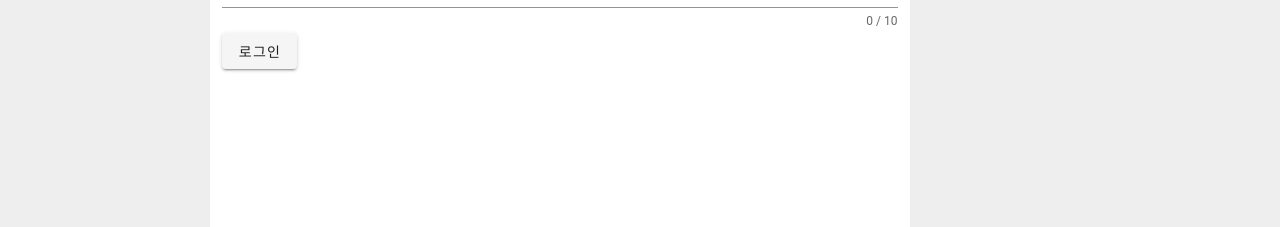
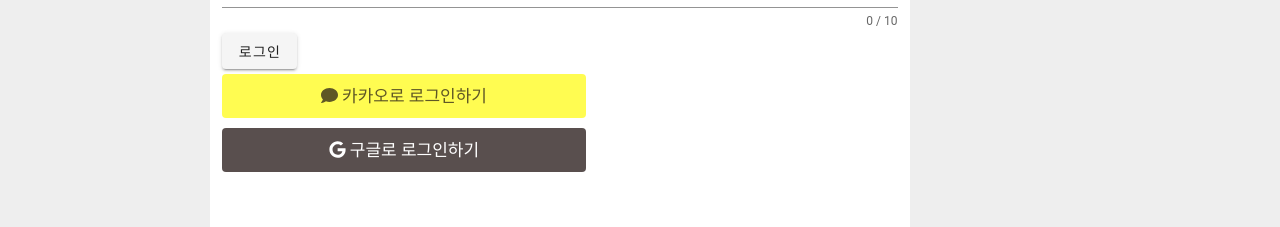
Before and after one commit to we-are-green-thumb/GreenThumb-FrontEnd, a Vue app: page /login in a window 1280 px wide. Shown: the part 291-518 px from the top of the page. Built offline with nearby package versions, Linux system fonts and the light colour scheme; no server answers.

Commit message:
[Add] localstorage 새로고침 수정중 20211213-17:04

```diff
--- a/src/App.vue
+++ b/src/App.vue
@@ -66,8 +66,12 @@ export default {
 };
 </script>
 
-<style scoped>
+<style>
 .v-tab {
   font-size: 18px;
 }
+
+ol, ul {
+    list-style: none;
+}
 </style>
--- a/src/components/myPlant/MyplantRealList.vue
+++ b/src/components/myPlant/MyplantRealList.vue
@@ -14,7 +14,7 @@
           <h3>식물을 등록해주세요</h3>
         </div>
       </li>
-      <div v-for="(u, i) in myplant" :key="i">
+      <div v-for="(u, i) in userInfo" :key="i">
         <li class="myplantform">
           <div>
             <img class="imgSize" :src="u.imageUrl" />
@@ -23,6 +23,8 @@
             <h3>{{ u.plantNickname }}</h3>
             <a> {{ u.water }}일 뒤 물을 주세요! </a><br />
             <a> 온도는 {{ u.temp }}도가 딱이에요! </a><br />
+            <a> 온도는 {{ u.id }}도가 딱이에요! </a><br />
+            <a> 온도는 {{ i.id }}도가 딱이에요! </a><br />
           </div>
         </li>
       </div>
@@ -42,7 +44,8 @@ export default {
     };
   },
   computed : {
-    ...mapState(["myplant"])
+    // ...mapState(["myplant"]),
+    ...mapState(["userInfo"])
   }
   // created(){
   //    http
--- a/src/components/myPlant/onePlant.vue
+++ b/src/components/myPlant/onePlant.vue
@@ -21,7 +21,7 @@ export default {
 
 }
 </script>
-<style>
+<style scoped>
     .myplantcontainer {
 	display: grid;
 	grid-template-columns: 500px
--- a/src/components/sign/googlelogin.vue
+++ b/src/components/sign/googlelogin.vue
@@ -1,17 +1,22 @@
 <template>
-  <div>
-    <div class="col">
-      <a href="#" class="google btn"
-        ><i class="fa fa-google fa-fw"> </i> Login with Google+
-      </a>
-    </div>
+  <div style="text-align: center;">
+        <a href="#" class="kakao btn">
+          <i class="fas fa-comment"></i> 카카오로 로그인하기
+         </a>
+        <a href="#" class="google btn"><i class="fab fa-google"></i> 구글로 로그인하기
+        </a>
   </div>
 </template>
 
 <script>
-export default {};
+export default {
+
+};
 </script>
-<style>
+
+
+<style scoped>
+
 .col {
   float: left;
   width: 50%;
@@ -19,8 +24,31 @@ export default {};
   padding: 0 50px;
   margin-top: 6px;
 }
+input,
+.btn {
+  width: 100%;
+  padding: 12px;
+  border: none;
+  border-radius: 4px;
+  margin: 5px 0;
+  opacity: 0.85;
+  display: inline-block;
+  font-size: 17px;
+  line-height: 20px;
+  text-decoration: none; /* remove underline from anchors */
+}
 .google {
-  background-color: #dd4b39;
+  background-color: #3d3130;
   color: white;
 }
+
+.kakao {
+  background-color: #fffc33;
+  color: rgb(68, 58, 0);
+}
+
+input:hover,
+.btn:hover {
+  opacity: 1;
+}
 </style>
--- a/src/main.js
+++ b/src/main.js
@@ -16,6 +16,11 @@ new Vue({
   vuetify: new Vuetify(),
   store,
   router,
+  beforeCreate(){
+    if(localStorage.getItem != null){
+    this.$store.dispatch("getUserInfo")
+    }
+  },
   render: h => h(App),
 }).$mount('#app')
 
--- a/src/store.js
+++ b/src/store.js
@@ -48,11 +48,41 @@ export default new Vuex.Store({
   },
   // 행위 시도
   actions: {
-    login({ commit }, loginObj) {
+    login({ dispatch }, loginObj) {
+      //로그인 후 토큰 반환
       http
       .post('https://reqres.in/api/login', loginObj)
       .then((res) => {
         let token = res.data.token
+
+        //토큰 -> 멤버 정보 반환 .. 토큰만 저장해두면 새로고침해도 사용가능 local storage에 저장하자. 밑에 새로 만든다.
+
+        // http
+        // .get("https://reqres.in/api/users/2", config)
+        // .then((response) => {
+        //   let userInfo ={
+        //     id: response.data.data.id,
+        //     email: response.data.data.email
+        //   }
+        //   commit('loginSuccess', userInfo)
+        //   router.push({name: "IndexMyplant"})
+        // })
+
+        //일단 토큰 저장함
+        localStorage.setItem("getToken", token)
+        // sessionStorage.setItem("getToken",token)
+        dispatch("getUserInfo")
+        router.push({name: "IndexMyplant"})
+
+
+    })
+  },
+  getUserInfo ({commit, dispatch}) {
+
+    if(localStorage.getItem != null){
+        //토큰 -> 멤버 정보 반환 .. 토큰만 저장해두면 새로고침해도 사용가능 local storage에 저장하자. 밑에 새로 만든다.
+        let token = localStorage.getItem("getToken")
+
         let config = {
           headers: {
             "access-token" : token
@@ -66,8 +96,6 @@ export default new Vuex.Store({
             email: response.data.data.email
           }
           commit('loginSuccess', userInfo)
-          router.push({name: "IndexMyplant"})
-        })
           .catch((error) => {
             console.log(error);
             alert('로그인을 실패했어요.')
@@ -76,7 +104,13 @@ export default new Vuex.Store({
           }
         )
         })
+        }else {
+          console.log("로그아웃 성공")
+          dispatch("logout")
+        }
     },
+
+
 
 
     // // 데이터를 넣는 부분이 메소드
@@ -98,8 +132,12 @@ export default new Vuex.Store({
     // },
     logout({commit}){
       alert('로그아웃 되었습니다.')
+      localStorage.removeItem("getToken")
+      localStorage.clear()
       commit("logouted")
+
       router.push({name: "IndexMain"})
-    }
+    },
+
   }
 })
--- a/src/views/account/Login.vue
+++ b/src/views/account/Login.vue
@@ -24,6 +24,7 @@
         </div>
       </v-flex>
     </v-layout>
+    <googlelogin/>
 
   </v-container>
 </template>
@@ -32,8 +33,12 @@
 <script>
 // import http from "@/util/http-common"
 import {mapState, mapActions} from "vuex"
+import Googlelogin from '../../components/sign/googlelogin.vue';
 
 export default {
+  components : {
+     Googlelogin,
+  },
   data: () => ({
     valid: true,
     // allUser: [],
```
Lines whose indentation alone changed are shown as unchanged.
